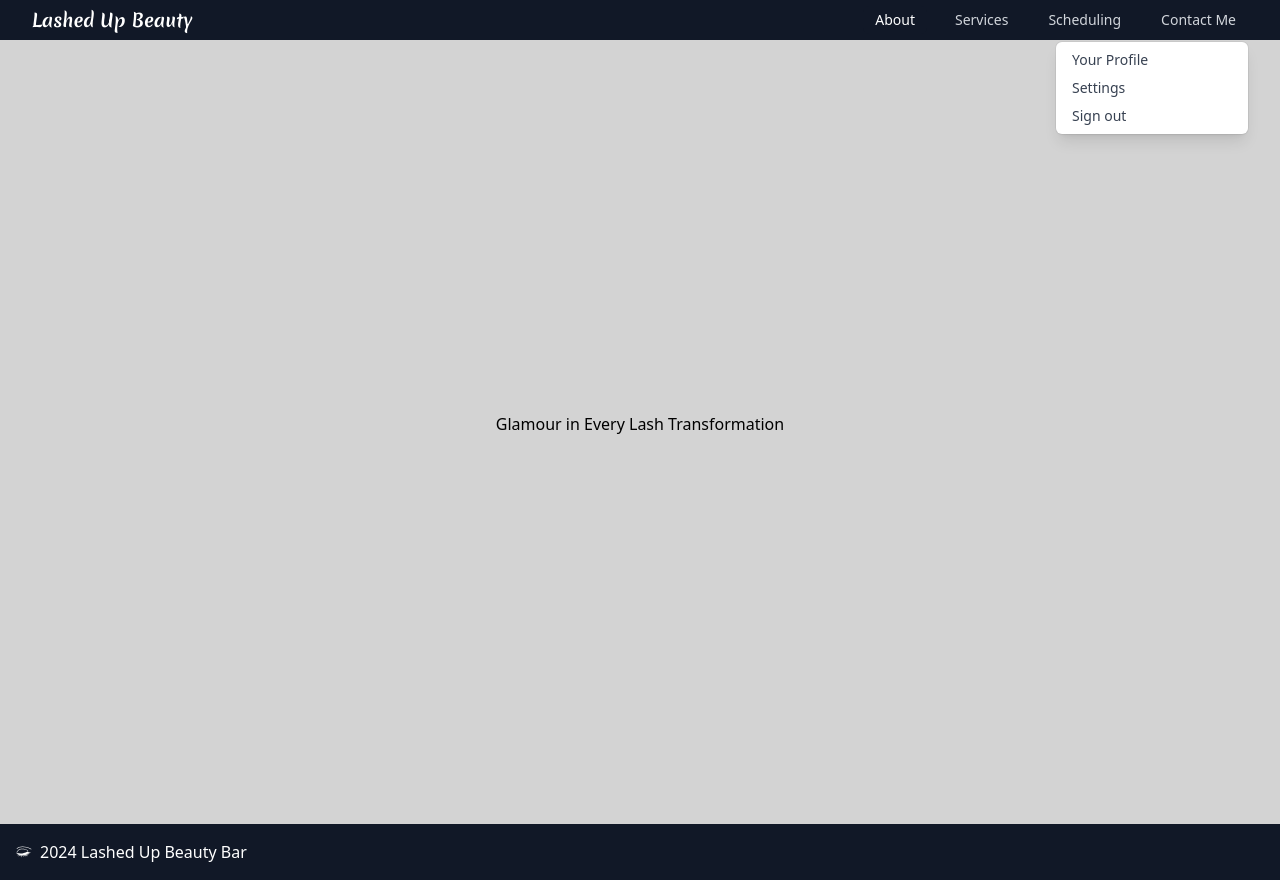
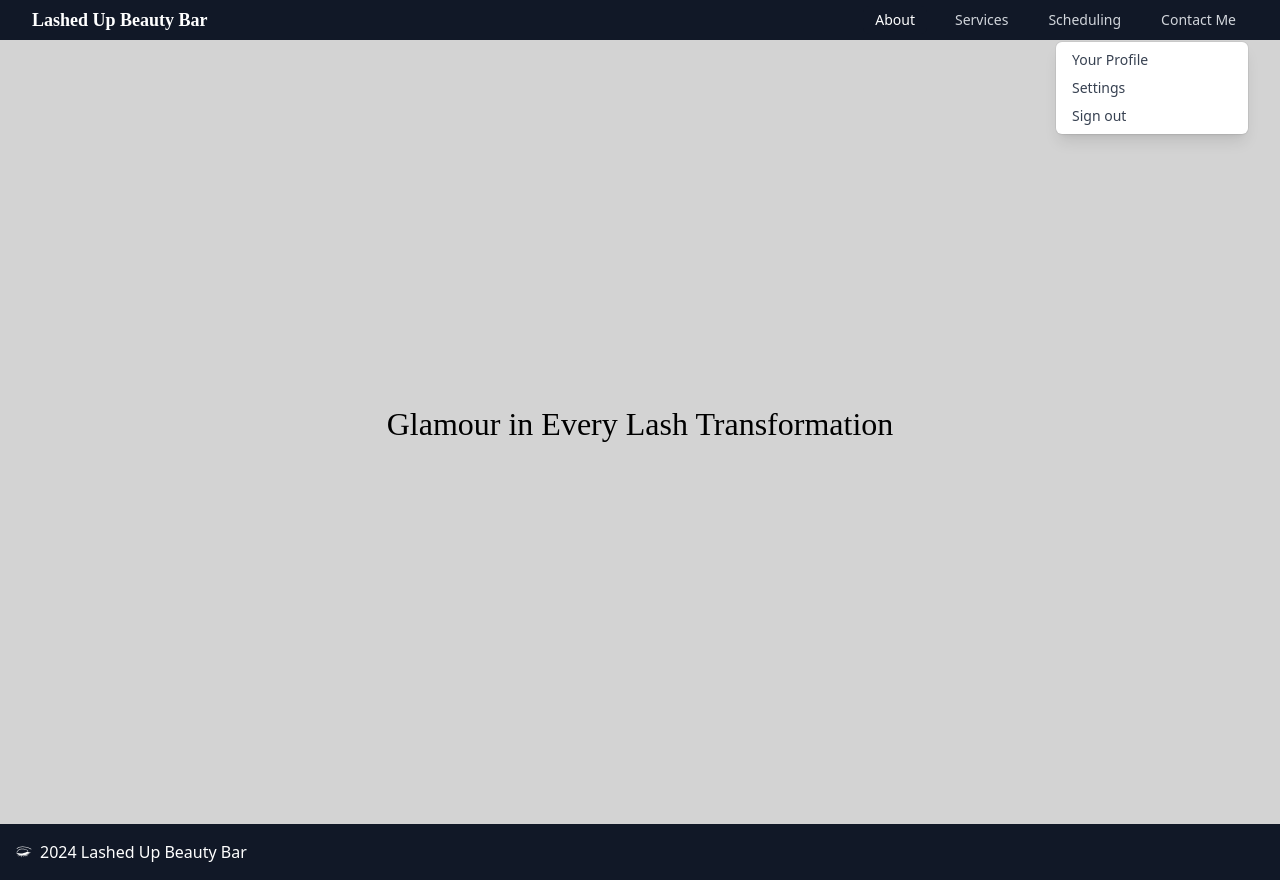
Before and after one commit to galessalazar/lashed.up.beauty, a React (Vite) app in the folder client/: page / in a window 1280 px wide. Built offline with nearby package versions, Linux system fonts and the light colour scheme.

Commit message:
enlarged hero h1

```diff
--- a/client/src/components/Hero.jsx
+++ b/client/src/components/Hero.jsx
@@ -5,6 +5,8 @@ const Hero = () => {
         display: 'flex',
         justifyContent: 'center',
         alignItems: 'center',
+        fontFamily: 'Playfair Display',
+        fontSize: '2rem',
     };
     return (
         <div style={heroStyle}>
--- a/client/src/components/Navbar.jsx
+++ b/client/src/components/Navbar.jsx
@@ -7,9 +7,9 @@ const Navbar = () => {
           <div className="flex items-center flex-shrink-0">
             <span
               className="text-white text-lg font-bold"
-              style={{ fontFamily: "Merienda, cursive" }}
+              style={{ fontFamily: "Playfair Display" }}
             >
-              Lashed Up Beauty
+              Lashed Up Beauty Bar
             </span>
           </div>
           <div className="hidden sm:ml-6 sm:block">
```
